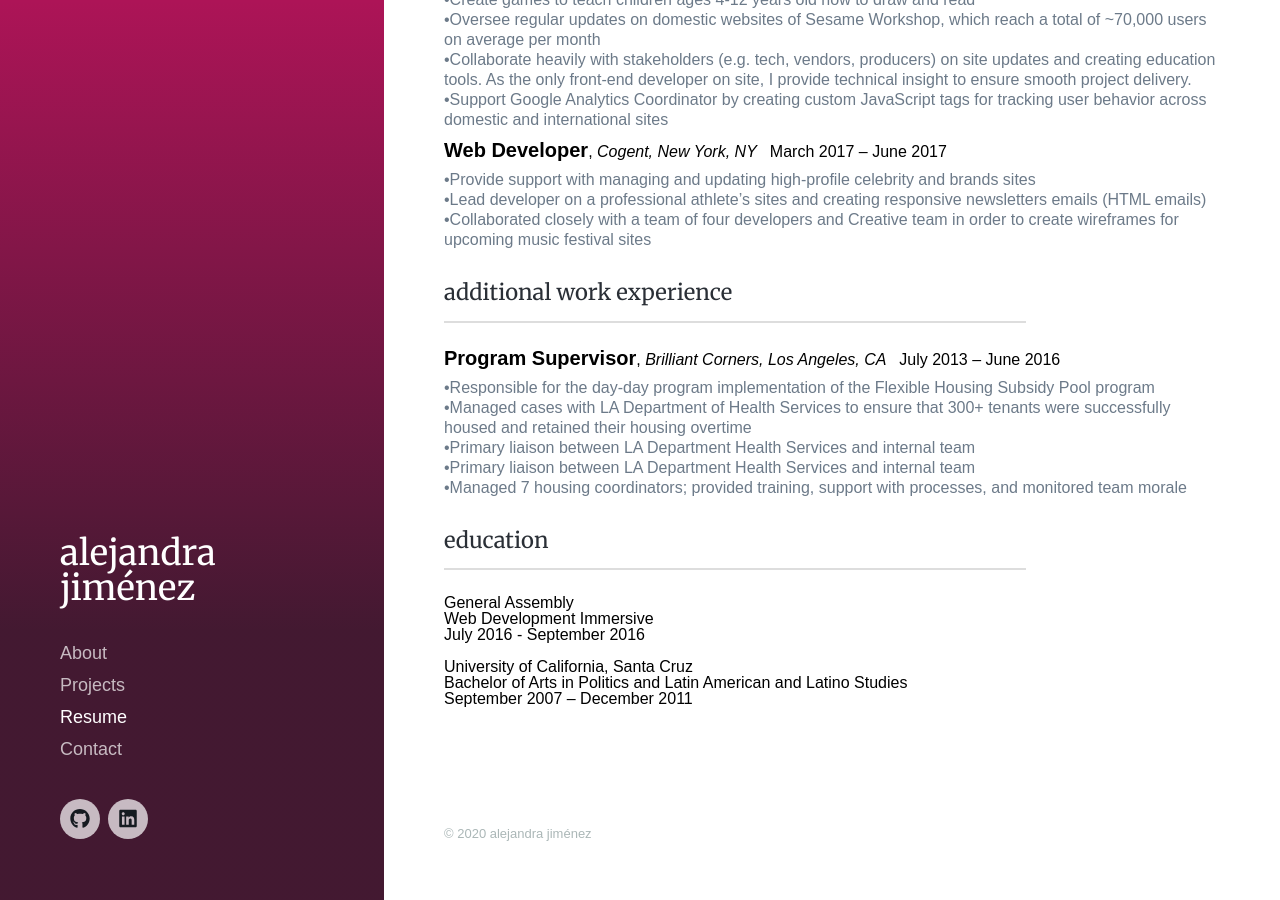
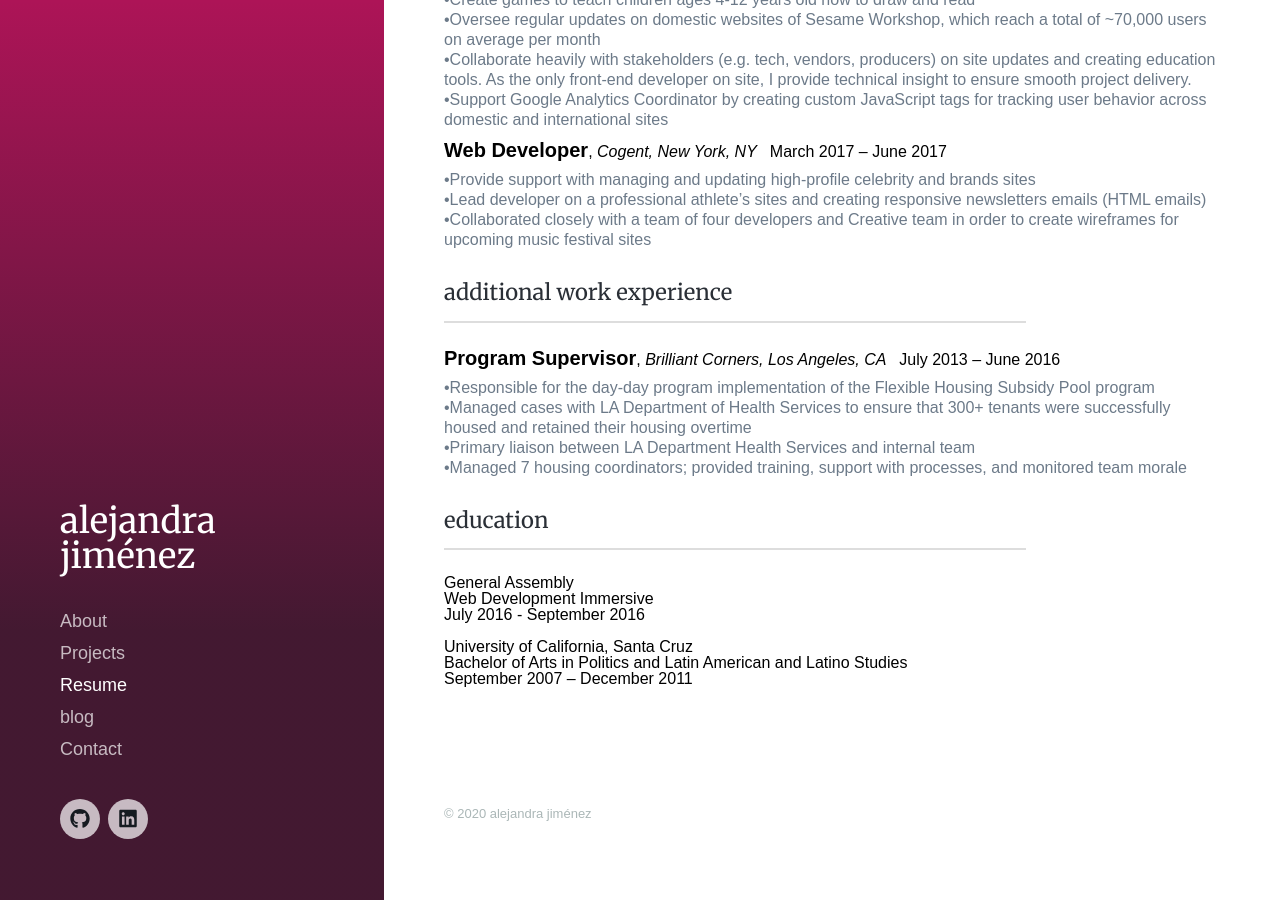
Before and after one commit to axjimenez89/alejandra, a Jekyll site: the page built from _pages/resume.md, in a window 1280 px wide and 900 px high, scrolled down 621 px. Built offline with Jekyll 4.4.1, drawn with Linux system fonts in a browser that asks for light colours; nearby versions of some CDN libraries; some web fonts are replaced.

Commit message:
addupdates

```diff
--- a/_data/settings.yml
+++ b/_data/settings.yml
@@ -16,8 +16,8 @@ menu_settings:
       url: "/projects/"
     - title: "Resume"
       url: "/resume"
-    # - title: "Blog"
-    #   url: "/"
+    - title: "blog"
+      url: "/blog"
     - title: "Contact"
       url: "/contact"
 
--- a/_pages/resume.md
+++ b/_pages/resume.md
@@ -74,10 +74,6 @@ Database:&nbsp;MySQL, Salesforce
 &#8226;Managed cases with LA Department of Health Services to ensure that 300+ tenants were successfully housed and retained their housing overtime
 <br>
 &#8226;Primary liaison between LA Department Health Services and internal team
-
-<br>
-&#8226;Primary liaison between LA Department Health Services and internal team
-
 <br>
 &#8226;Managed 7 housing coordinators; provided training, support with processes, and monitored team morale
 
```
Also changed, not shown: 1 other file.
